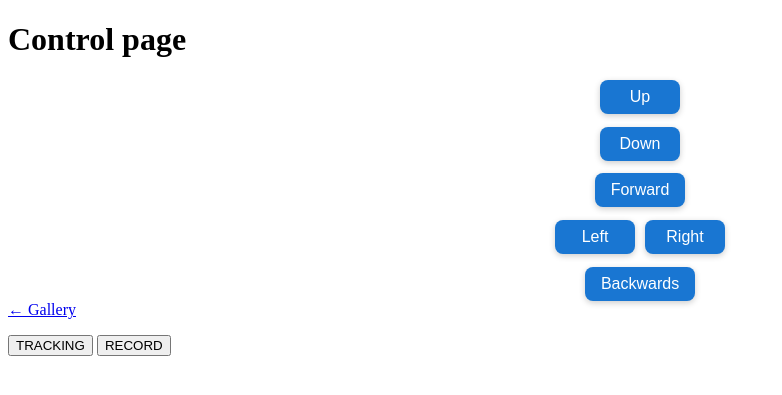
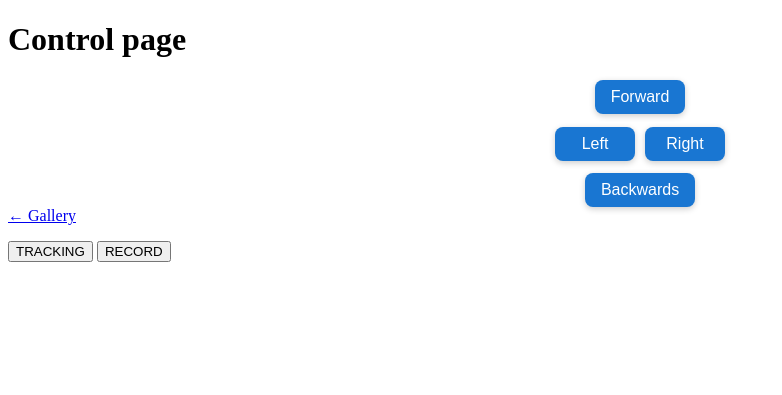
Before and after one commit to Mikkelflassen/ITPDP-File-system-Raspberry-Pi-Camera, a Flask app: page /record in a window 1280 px wide. Shown: the top 395 px of the page, without its empty margins (0-782 px from the left). Run offline with Flask 3, Linux system fonts and the light colour scheme.

Commit message:
remove vertical

```diff
--- a/templates/front_page.html
+++ b/templates/front_page.html
@@ -10,14 +10,6 @@
 <div class="hero">
     <h1> Control page </h1>
     <div id="controls" >
-        <div id="horisontal">
-            <div id="up">
-                <form action="/api/direction/U" method="get"> <button type="submit"> Up </button> </form>
-            </div>
-            <div id="down">
-                <form action="/api/direction/D" method="get"> <button type="submit"> Down </button> </form>
-            </div>
-        </div>
         <div >
             <div>
                 <form action="/api/direction/F" method="get"> <button type="submit"> Forward </button> </form>
```
